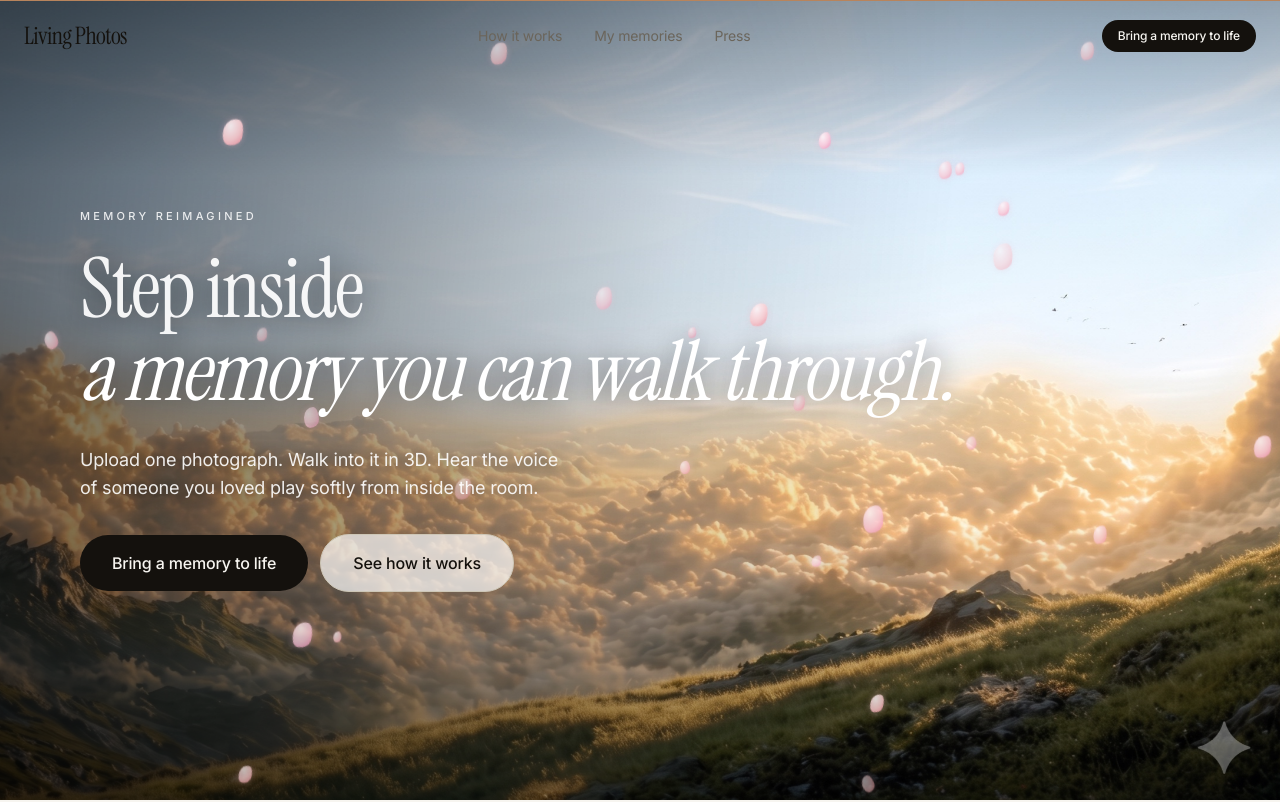
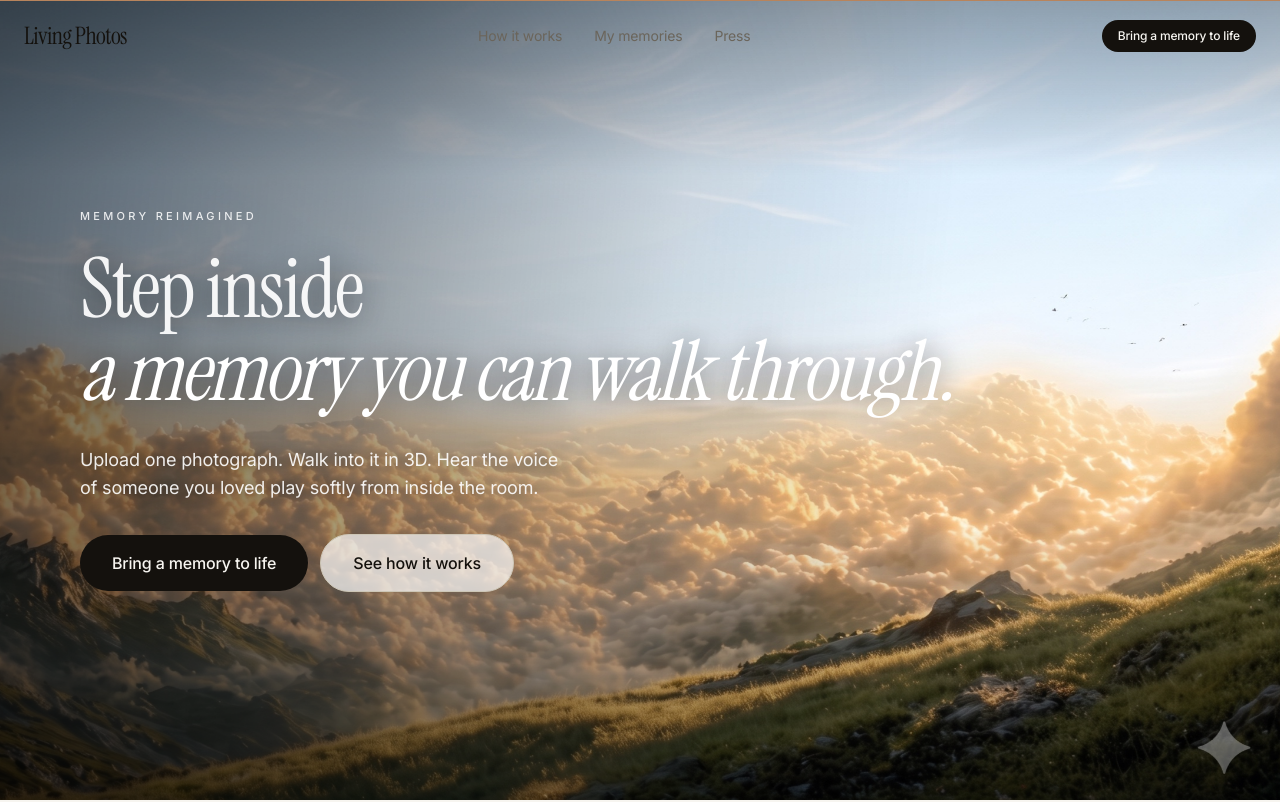
Before and after one commit to anirxdh/Living-Photos, a Next.js app: page / in a window 1280 px wide. Shown: the top 802 px of the page. Built offline with nearby package versions, Linux system fonts and the light colour scheme; no server answers.

Commit message:
hero: remove petal rain — cleaner cloudscape composition

```diff
--- a/components/landing/hero.tsx
+++ b/components/landing/hero.tsx
@@ -3,7 +3,6 @@
 import { motion, useScroll, useTransform } from "framer-motion";
 import { useRef } from "react";
 import { Magnetic } from "@/components/motion/magnetic";
-import { PetalRain } from "@/components/motion/petal-rain";
 import { Button } from "@/components/ui/button";
 
 /**
@@ -52,11 +51,6 @@ export function Hero() {
             "linear-gradient(95deg, rgba(0,0,0,0.55) 0%, rgba(0,0,0,0.35) 28%, rgba(0,0,0,0.1) 52%, transparent 72%), linear-gradient(180deg, rgba(0,0,0,0.3) 0%, transparent 22%, transparent 65%, rgba(0,0,0,0.4) 100%)",
         }}
       />
-
-      {/* Cherry blossom petals drifting across the whole viewport */}
-      <div className="absolute inset-0 z-[3]">
-        <PetalRain count={32} />
-      </div>
 
       {/* Foreground content — left-anchored so the headline doesn't overlap the tree.
           Plain div (not motion.div) — a MotionValue in style here was suppressing
```
